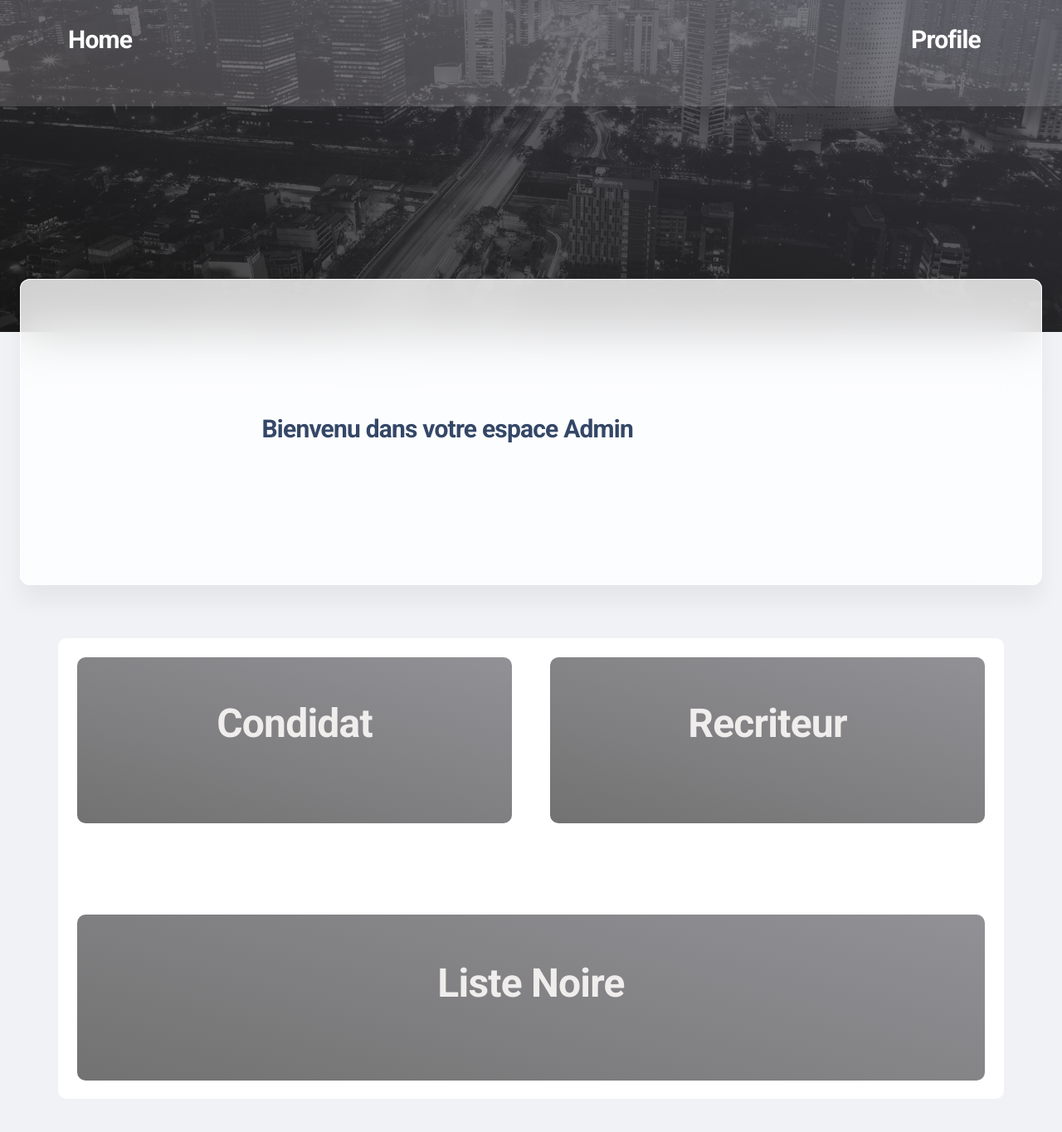
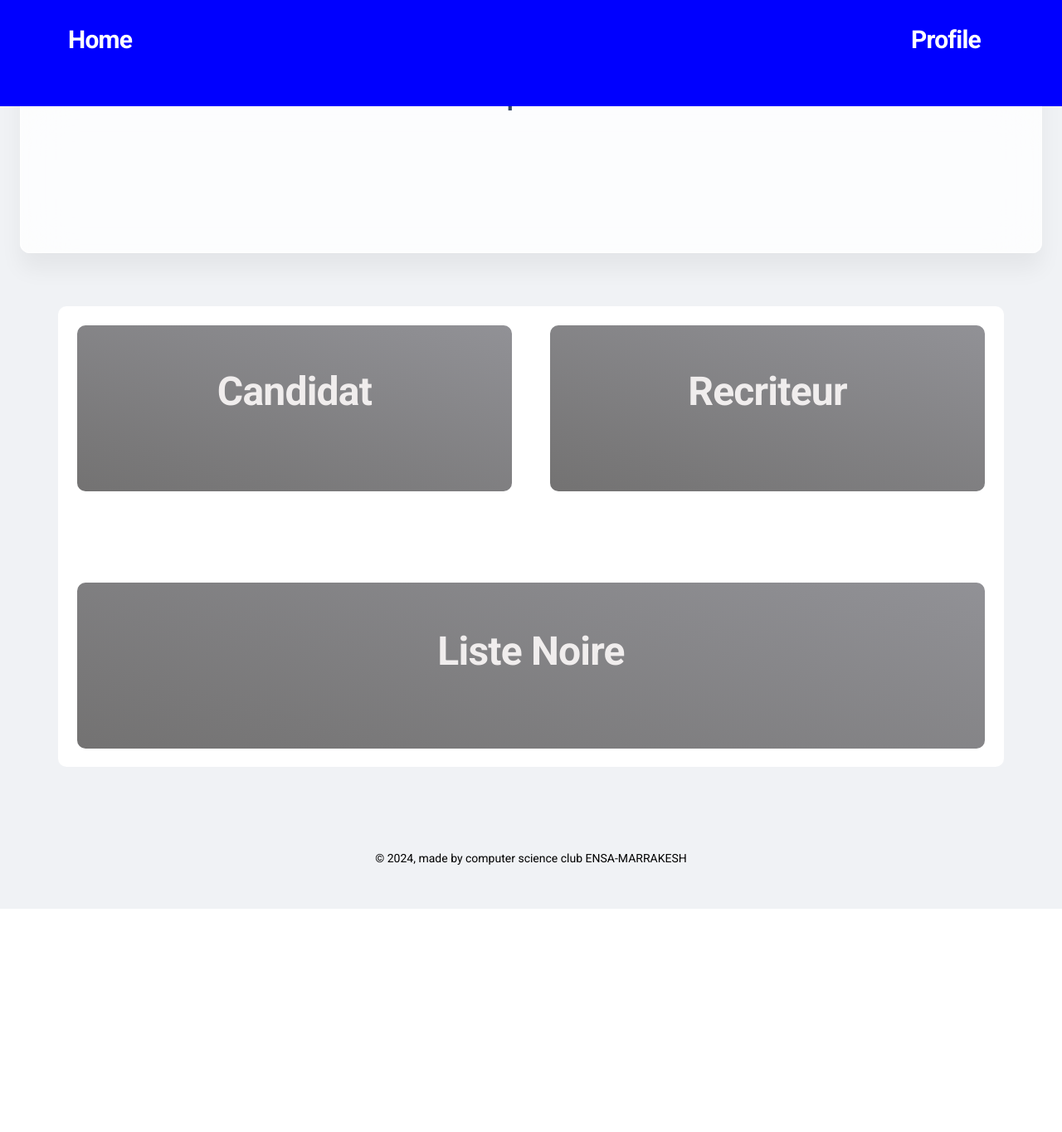
Before and after one commit to moahmmedfah2002/filrageCv, a Django app: page /Admin in a window 1280 px wide. Shown: the top 1364 px of the page at 83% size. After the commit the page ends 1095 px from the top, so only its background shows below. Run offline with Django 5.2, Linux system fonts and the light colour scheme; some libraries are stand-ins or nearby versions.

Commit message:
first commit: -adding a candidate page - linking the candidate page to the admin candidate bottun - changing the top nav bar style

```diff
--- a/Admin/static/assets/css/style.css
+++ b/Admin/static/assets/css/style.css
@@ -1,3 +1,8 @@
+
+.page-header{
+    background-color: gray;
+}
+
 #dash{
     background-color: rgb(255, 255, 255);
     border: none;
@@ -26,11 +31,15 @@
     margin-top: 5%;
 }
 .nav-bar{
-    background-image:linear-gradient(195deg, #b4b4c344 0%, #bfb6b637 100%) ;
+    background-color: blue ;
     border:none;
     border-bottom: 50px;
+
 }
 .nav-container{
     margin-top: 1%;
     margin-bottom: 3%;
 }
+.card{
+    justify-content: center;
+}
--- /dev/null
+++ b/Admin/templates/admin-home.html
@@ -0,0 +1,81 @@
+{% extends 'admin.html' %}
+{% block content%}
+<nav class="navbar navbar-expand-lg position-absolute top-0 z-index-3 w-100 shadow-none   navbar-transparent nav-bar ">
+  <div class="container nav-container">
+    <a class="navbar-brand  text-white " href="" rel="tooltip" >
+     <h3 class="text-white">Home</h3>
+    </a>
+
+     <a class="navbar-brand  text-white " href="" rel="tooltip" >
+      <h3 class="text-white"> Profile</h3>
+     </a>
+
+    </div>
+</nav>
+  <!-- -------- END HEADER 4 w/ search book a ticket form ------- -->
+  <div class="card card-body blur shadow-blur mx-3 mx-md-4 mt-n6 mb-4">
+    <!-- START Testimonials w/ user image & text & info -->
+    <section class="py-sm-7 py-5 position-relative">
+      <div class="container">
+        <div class="row">
+          <div class="col-12 mx-auto">
+
+            <div class="row py-5">
+              <div class="col-lg-7 col-md-7 z-index-2 position-relative px-md-2 px-sm-5 mx-auto">
+                <div class="d-flex justify-content-between align-items-center mb-2">
+                  <h3 class="mb-0">Bienvenu dans votre espace Admin</h3>
+
+                </div>
+
+                </div>
+
+              </div>
+            </div>
+          </div>
+        </div>
+      </section>
+      </div>
+
+    <!-- END Testimonials w/ user image & text & info -->
+
+    <section class="container text-center" id="dash">
+      <div class="row mt-6">
+          <div class="col container stat" >
+            <a href="{% url "candidate" %}"><h1 class="stat-h1-1">Candidat</h1></a>
+          </div>
+          <div class="col container stat">
+            <a href=""><h1 class="stat-h1-1">Recriteur</h1></a>
+          </div>
+      </div>
+      <div class="row mt-6">
+          <div class="col container stat">
+            <a href=""><h1 class="stat-h1-2">Liste Noire</h1></a>
+          </div>
+
+      </div>
+    </section>
+      <!-- -------- START FOOTER 5 w/ DARK BACKGROUND ------- -->
+   <footer class="footer  md-10 " id="footer">
+    <div class="container ">
+      <div class="row align-items-center justify-content-center">
+        <div class="col-3 col-md-3 " style="width: 100%;color:black;">
+          <div class="copyright text-center text-sm  text-center">
+            © 2024, made by computer science club ENSA-MARRAKESH
+
+          </div>
+        </div>
+       </div>
+       </div>
+       </footer>
+<!-- -------- END FOOTER 5 w/ DARK BACKGROUND ------- -->
+<!--   Core JS Files   -->
+<script src="../assets/js/core/popper.min.js" type="text/javascript"></script>
+<script src="../assets/js/core/bootstrap.min.js" type="text/javascript"></script>
+<script src="../assets/js/plugins/perfect-scrollbar.min.js"></script>
+<!-- Control Center for Material UI Kit: parallax effects, scripts for the example pages etc -->
+<!--  Google Maps Plugin    -->
+<script src="https://maps.googleapis.com/maps/api/js?key=AIzaSyDTTfWur0PDbZWPr7Pmq8K3jiDp0_xUziI"></script>
+<script src="../assets/js/material-kit.min.js?v=3.0.4" type="text/javascript"></script>
+
+
+{% endblock %}
--- a/Admin/templates/admin.html
+++ b/Admin/templates/admin.html
@@ -8,7 +8,7 @@
   <link rel="apple-touch-icon" sizes="76x76" href="{% static 'assets/img/apple-icon.png' %}">
   <link rel="icon" type="image/png" href="{% static 'assets/img/favicon.png'%}">
   <title>
-    Material Kit 2 by Creative Tim
+    Admin dashboard
   </title>
   <!--     Fonts and icons     -->
   <link rel="stylesheet" type="text/css" href="https://fonts.googleapis.com/css?family=Roboto:300,400,500,700,900|Roboto+Slab:400,700" />
@@ -28,94 +28,9 @@
 </head>
 
 <body class="blog-author bg-gray-200">
-  <!-- Navbar Transparent -->
-  <nav class="navbar navbar-expand-lg position-absolute top-0 z-index-3 w-100 shadow-none   navbar-transparent nav-bar ">
-    <div class="container nav-container">
-      <a class="navbar-brand  text-white " href="" rel="tooltip" >
-       <h3 class="text-white">Home</h3>
-      </a>
+ {%block content%}
+ {%endblock%}
 
-       <a class="navbar-brand  text-white " href="" rel="tooltip" >
-        <h3 class="text-white"> Profile</h3>
-       </a>
-
-      </div>
-  </nav>
-  <!-- End Navbar -->
-  <!-- -------- START HEADER 4 w/ search book a ticket form ------- -->
-  <header>
-    <div class="page-header min-height-400" style="background-image: url('../assets/img/city-profile.jpg');" loading="lazy">
-      <span class="mask bg-gradient-dark opacity-8"></span>
-    </div>
-  </header>
-  <!-- -------- END HEADER 4 w/ search book a ticket form ------- -->
-  <div class="card card-body blur shadow-blur mx-3 mx-md-4 mt-n6 mb-4">
-    <!-- START Testimonials w/ user image & text & info -->
-    <section class="py-sm-7 py-5 position-relative">
-      <div class="container">
-        <div class="row">
-          <div class="col-12 mx-auto">
-
-            <div class="row py-5">
-              <div class="col-lg-7 col-md-7 z-index-2 position-relative px-md-2 px-sm-5 mx-auto">
-                <div class="d-flex justify-content-between align-items-center mb-2">
-                  <h3 class="mb-0">Bienvenu dans votre espace Admin</h3>
-
-                </div>
-
-                </div>
-
-              </div>
-            </div>
-          </div>
-        </div>
-      </section>
-      </div>
-
-    <!-- END Testimonials w/ user image & text & info -->
-
-    <section class="container text-center" id="dash">
-      <div class="row mt-6">
-          <div class="col container stat" >
-            <a href=""><h1 class="stat-h1-1">Condidat</h1></a>
-          </div>
-          <div class="col container stat">
-            <a href=""><h1 class="stat-h1-1">Recriteur</h1></a>
-          </div>
-      </div>
-      <div class="row mt-6">
-          <div class="col container stat">
-            <a href=""><h1 class="stat-h1-2">Liste Noire</h1></a>
-          </div>
-
-      </div>
-    </section>
-
-
-
-
-  <!-- -------- START FOOTER 5 w/ DARK BACKGROUND ------- -->
- <footer class="footer  md-10 " id="footer">
-      <div class="container ">
-        <div class="row align-items-center justify-content-center">
-          <div class="col-3 col-md-3 " style="width: 100%;color:black;">
-            <div class="copyright text-center text-sm  text-center">
-              © 2024, made by computer science club ENSA-MARRAKESH
-
-            </div>
-          </div>
-         </div>
-         </div>
-         </footer>
-  <!-- -------- END FOOTER 5 w/ DARK BACKGROUND ------- -->
-  <!--   Core JS Files   -->
-  <script src="../assets/js/core/popper.min.js" type="text/javascript"></script>
-  <script src="../assets/js/core/bootstrap.min.js" type="text/javascript"></script>
-  <script src="../assets/js/plugins/perfect-scrollbar.min.js"></script>
-  <!-- Control Center for Material UI Kit: parallax effects, scripts for the example pages etc -->
-  <!--  Google Maps Plugin    -->
-  <script src="https://maps.googleapis.com/maps/api/js?key=AIzaSyDTTfWur0PDbZWPr7Pmq8K3jiDp0_xUziI"></script>
-  <script src="../assets/js/material-kit.min.js?v=3.0.4" type="text/javascript"></script>
 </body>
 
 </html>
--- a/Admin/urls.py
+++ b/Admin/urls.py
@@ -1,5 +1,6 @@
 from django.urls import path
 from . import views
 urlpatterns = [
-    path("",views.index,name="test")
+    path("",views.index,name="test"),
+    path("candidate/",views.candidate, name="candidate")
 ]
--- a/Admin/views.py
+++ b/Admin/views.py
@@ -2,4 +2,6 @@ from django.shortcuts import render
 from django.http import HttpRequest,HttpResponse
 
 def index(request):
-    return render(request,"admin.html")
+    return render(request,"admin-home.html")
+def candidate(request):
+    return render(request,"candidate.html")
```
Also changed, not shown: Admin/templates/candidate.html (added, +18 -0 lines), Admin/migrations/0002_rename_condidat_candidate.py (added).
